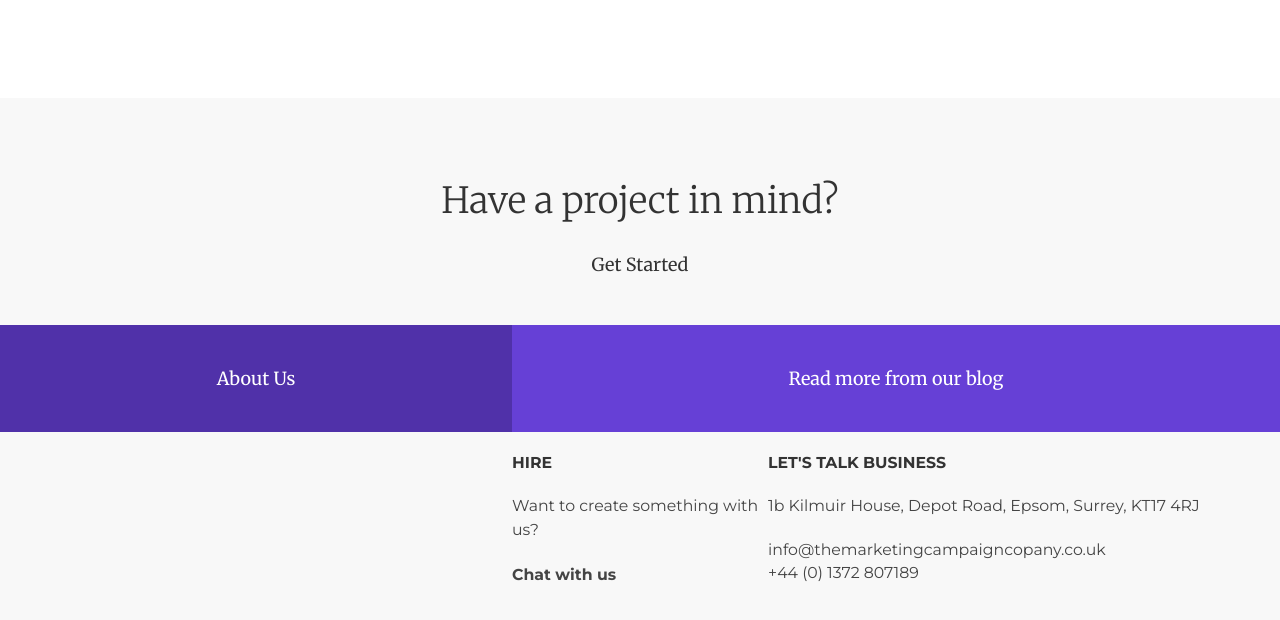
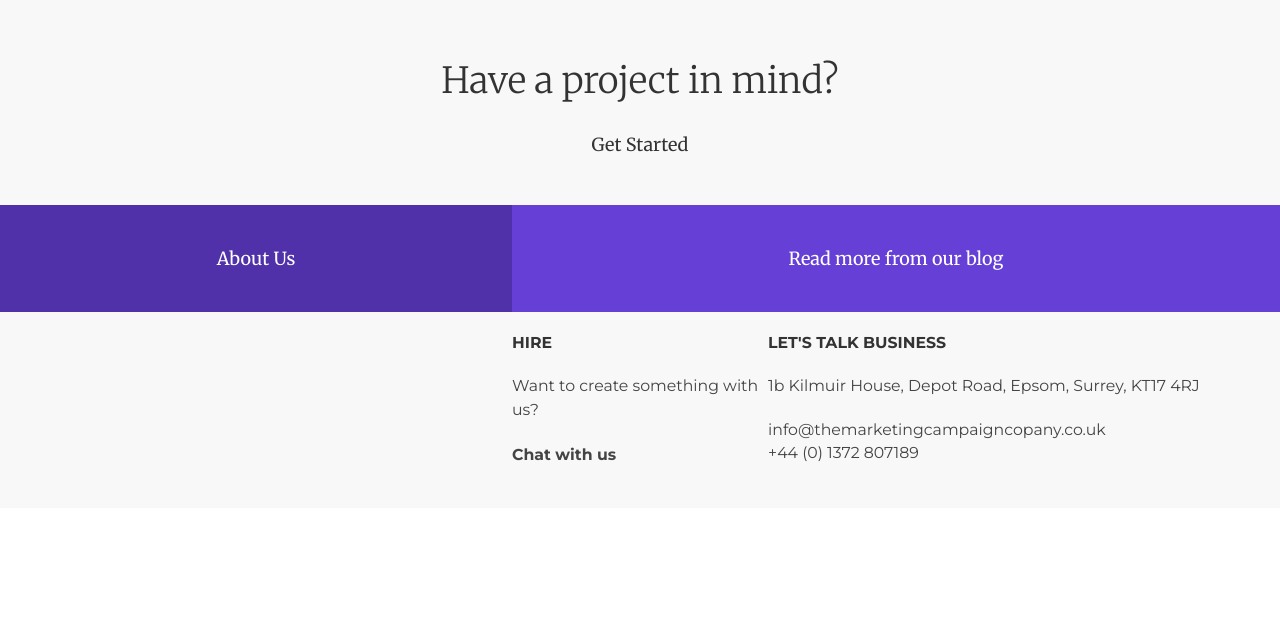
Before and after one commit to acollins1991/tmcc-website, a Nuxt app: page /about in a window 1280 px wide. Shown: the part 902-1522 px from the top of the page. After the commit the page ends 1410 px from the top, so only its background shows below. Built offline with nearby package versions, Linux system fonts and the light colour scheme.

Commit message:
removed extra large margin

```diff
--- a/components/Global/Footer.vue
+++ b/components/Global/Footer.vue
@@ -1,5 +1,5 @@
 <template>
-  <footer class="uk-background-muted uk-section-small uk-margin-xlarge-top">
+  <footer class="uk-background-muted uk-section-small uk-margin-top">
     <div class="uk-container uk-container-large">
       <div class="uk-flex uk-flex-column uk-flex-center uk-flex-none uk-padding">
         <h2 class="uk-text-center">Have a project in mind?</h2>
```
